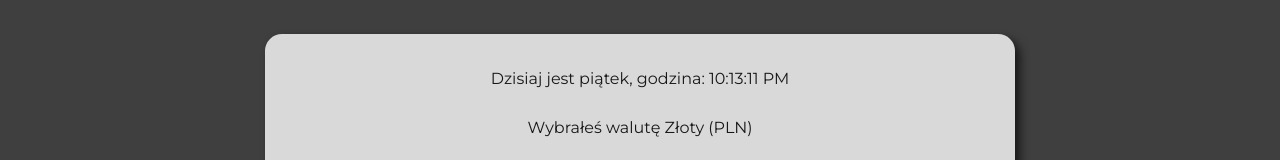
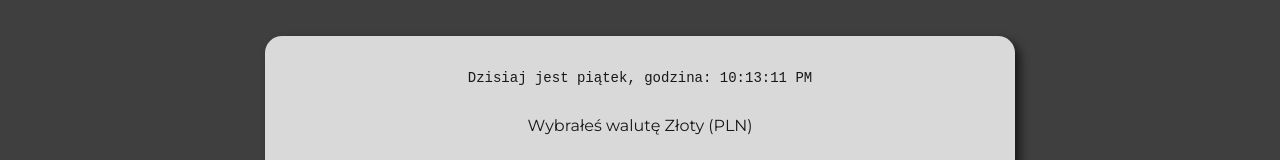
Before and after one commit to Jacob-Isaac/new-converter-react, a React (Create React App) app: page / in a window 1280 px wide. Shown: the part 205-365 px from the top of the page. Built offline with nearby package versions, Linux system fonts and the light colour scheme.

Commit message:
effect of text moving around repaired

```diff
--- a/src/Form/index.js
+++ b/src/Form/index.js
@@ -20,9 +20,7 @@ const Form = ({
   const date = useCurrentDate();
   let formatedDate = `${date.toLocaleTimeString()}`;
 
-  const WeekDay = () => {
-    return format(new Date(), "'Dzisiaj jest' eeee", { locale: pl })
-  }
+  const WeekDay = () => format(new Date(), "'Dzisiaj jest' eeee", { locale: pl });
 
   function onFormSubmit(event) {
     event.preventDefault();
@@ -33,7 +31,7 @@ const Form = ({
   return (
 
     <CenterBoxProperties onSubmit={onFormSubmit}>
-      <FormText name="text"><WeekDay />, godzina: {formatedDate}</FormText>
+      <FormText dateText name="text"><WeekDay/>, godzina: {formatedDate}</FormText>
       <FormText name="text">
         {messageValue}
       </FormText>
--- a/src/Form/styled.js
+++ b/src/Form/styled.js
@@ -1,7 +1,11 @@
-import styled from "styled-components";
+import styled, {css} from "styled-components";
 
 export const FormText = styled.p`
   margin-bottom: 30px;
+  ${({dateText}) => dateText && css`
+font-family: 'Courier New', Courier, monospace;
+font-size: 14px;
+  `}
 `;
 
 export const FormResult = styled.p`
```
